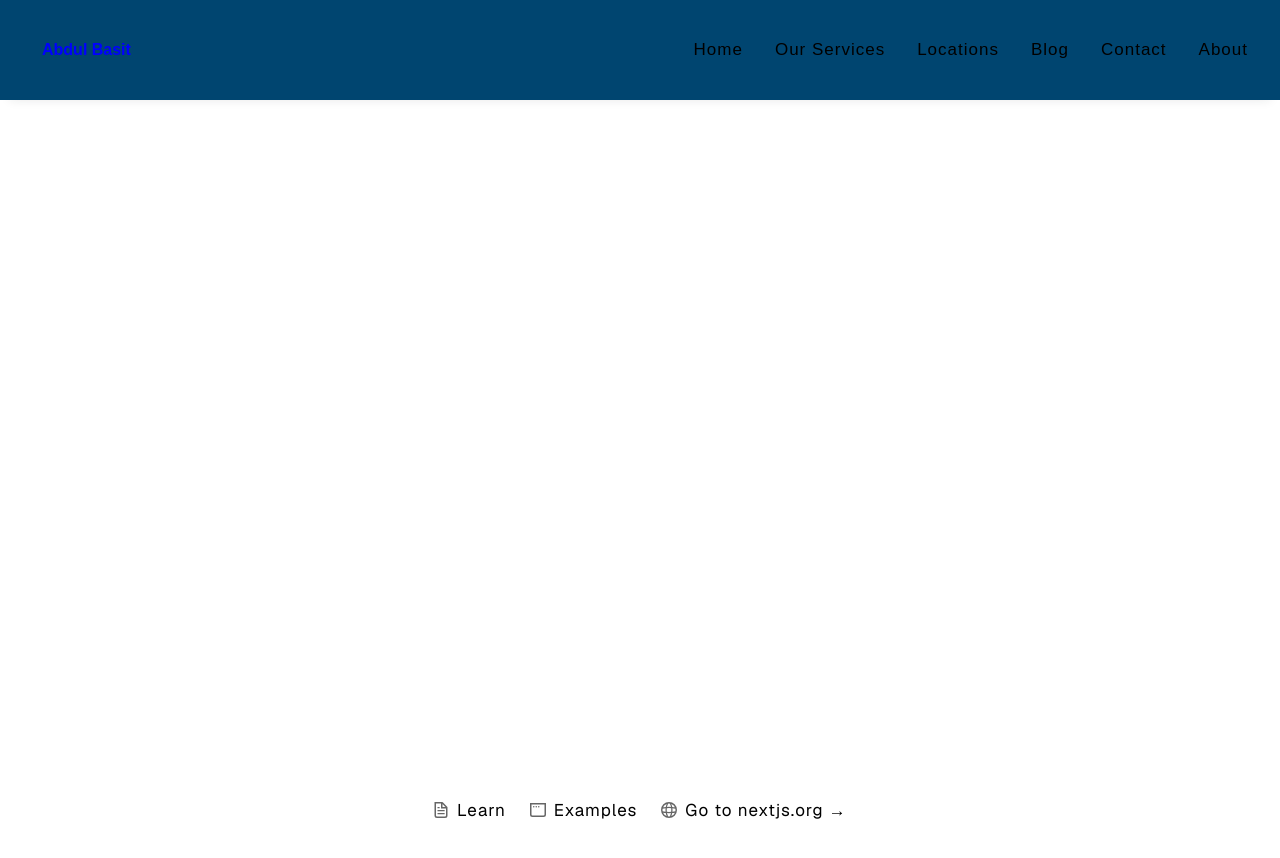
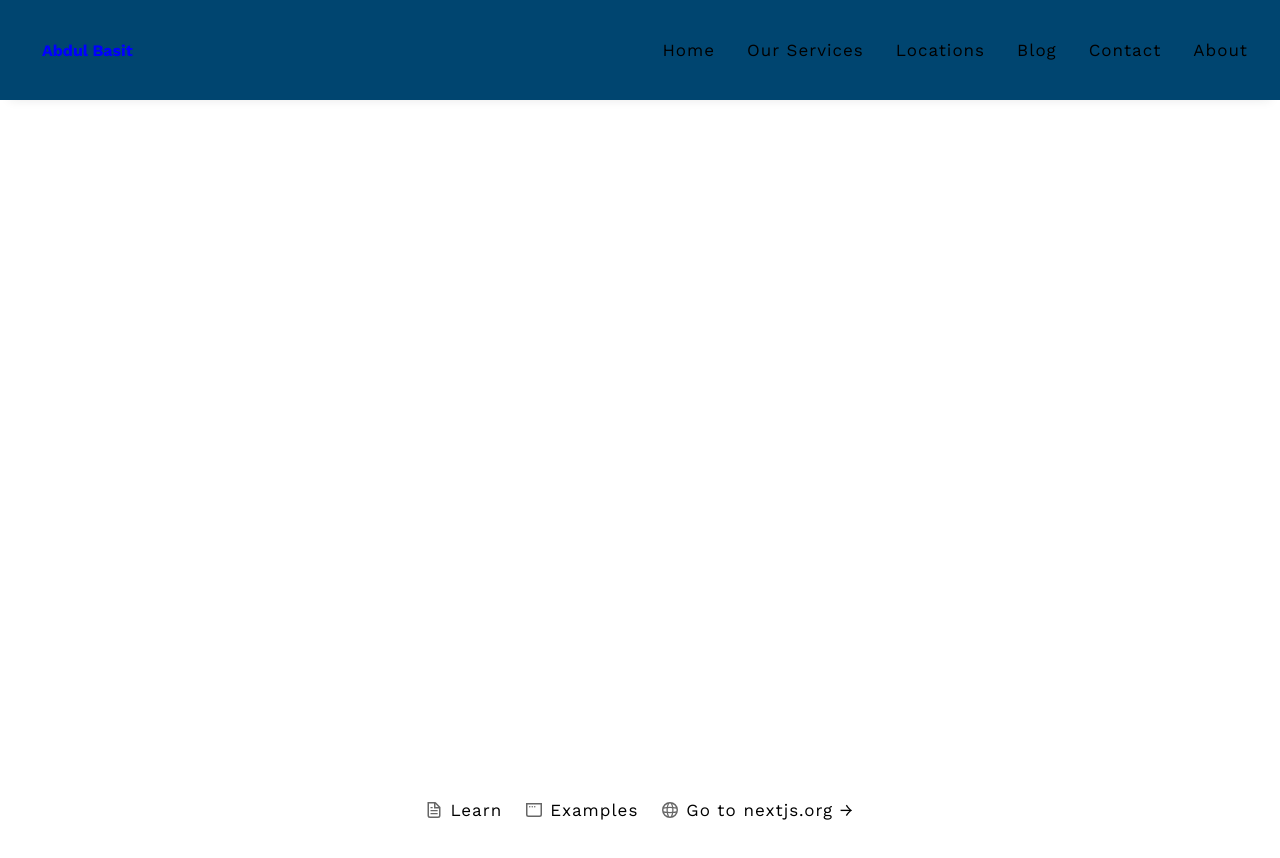
Before and after one commit to abdulbasit34310/nextjs, a Next.js app: page / in a window 1280 px wide. Shown: the top 858 px of the page. Built offline with nearby package versions, Linux system fonts and the light colour scheme.

Commit message:
Custom Font Add

```diff
--- a/app/layout.js
+++ b/app/layout.js
@@ -2,14 +2,12 @@ import { Geist, Geist_Mono } from "next/font/google";
 import "./globals.css";
 import NavigationBar from "./navigationBar";
 
-const geistSans = Geist({
-  variable: "--font-geist-sans",
+import { Work_Sans } from "next/font/google";
+
+
+const workSans = Work_Sans({
   subsets: ["latin"],
-});
-
-const geistMono = Geist_Mono({
-  variable: "--font-geist-mono",
-  subsets: ["latin"],
+  variable: "--font-work-sans",
 });
 
 export const metadata = {
@@ -20,7 +18,7 @@ export const metadata = {
 export default function RootLayout({ children }) {
   return (
     <html lang="en">
-      <body className={`${geistSans.variable} ${geistMono.variable}`}>
+      <body className={workSans.className}>
         <NavigationBar />
         {children}
       </body>
```
